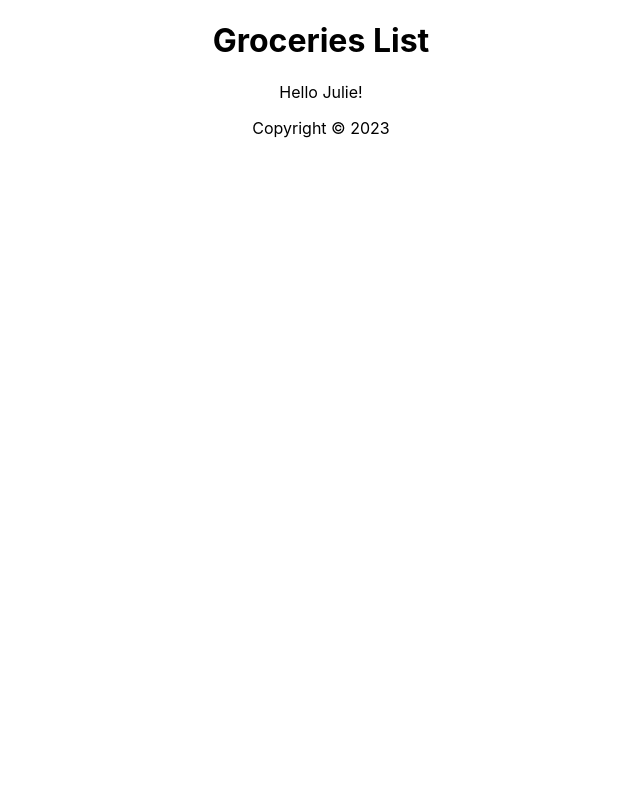
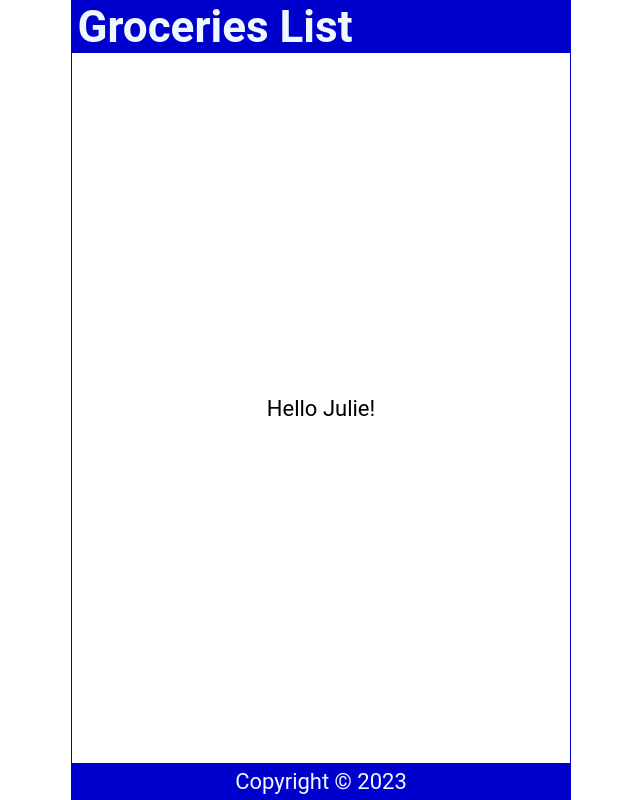
Before and after one commit to Jory-Roberts/react-sandbox, a React (Create React App) app in the folder 01/: page / in a window 1280 px wide. Shown: the whole page, without its empty margins (319-959 px from the left). Built offline with nearby package versions, Linux system fonts and the light colour scheme.

Commit message:
adds styles

```diff
--- a/01/src/App.css
+++ /dev/null
@@ -1,38 +0,0 @@
-.App {
-  text-align: center;
-}
-
-.App-logo {
-  height: 40vmin;
-  pointer-events: none;
-}
-
-@media (prefers-reduced-motion: no-preference) {
-  .App-logo {
-    animation: App-logo-spin infinite 20s linear;
-  }
-}
-
-.App-header {
-  background-color: #282c34;
-  min-height: 100vh;
-  display: flex;
-  flex-direction: column;
-  align-items: center;
-  justify-content: center;
-  font-size: calc(10px + 2vmin);
-  color: white;
-}
-
-.App-link {
-  color: #61dafb;
-}
-
-@keyframes App-logo-spin {
-  from {
-    transform: rotate(0deg);
-  }
-  to {
-    transform: rotate(360deg);
-  }
-}
--- a/01/src/App.js
+++ b/01/src/App.js
@@ -1,4 +1,3 @@
-import './App.css';
 import Header from './Header';
 import Content from './Content';
 import Footer from './Footer';
--- a/01/src/index.css
+++ b/01/src/index.css
@@ -1,13 +1,72 @@
 body {
-  margin: 0;
-  font-family: -apple-system, BlinkMacSystemFont, 'Segoe UI', 'Roboto', 'Oxygen',
-    'Ubuntu', 'Cantarell', 'Fira Sans', 'Droid Sans', 'Helvetica Neue',
-    sans-serif;
-  -webkit-font-smoothing: antialiased;
-  -moz-osx-font-smoothing: grayscale;
+    margin: 0;
+    font-family: -apple-system, BlinkMacSystemFont, 'Segoe UI', 'Roboto',
+        'Oxygen', 'Ubuntu', 'Cantarell', 'Fira Sans', 'Droid Sans',
+        'Helvetica Neue', sans-serif;
+    -webkit-font-smoothing: antialiased;
+    -moz-osx-font-smoothing: grayscale;
 }
 
 code {
-  font-family: source-code-pro, Menlo, Monaco, Consolas, 'Courier New',
-    monospace;
+    font-family: source-code-pro, Menlo, Monaco, Consolas, 'Courier New',
+        monospace;
 }
+
+* {
+    margin: 0;
+    padding: 0;
+    box-sizing: border-box;
+}
+
+html {
+    font-size: 22px;
+}
+
+body {
+    min-height: 100vh;
+    font-family: 'Roboto', 'Oxygen', 'Ubuntu', 'Cantarell', 'Fira Sans',
+        'Droid Sans', 'Helvetica Neue', sans-serif;
+    -webkit-font-smoothing: antialiased;
+    -moz-osx-font-smoothing: grayscale;
+}
+
+.App {
+    display: flex;
+    flex-direction: column;
+    justify-content: center;
+    align-items: center;
+    height: 100vh;
+    width: 100%;
+    max-width: 500px;
+    border: 1px solid mediumblue;
+    margin: auto;
+}
+
+header {
+    width: 100%;
+    padding: 0 0.25em;
+    background-color: mediumblue;
+    color: aliceblue;
+    display: flex;
+    justify-content: space-between;
+    align-items: center;
+}
+
+main {
+    width: 100%;
+    display: flex;
+    flex-direction: column;
+    flex-grow: 1;
+    justify-content: center;
+    align-items: center;
+    overflow-y: auto;
+}
+
+footer {
+    width: 100%;
+    padding: 0.25em;
+    background-color: mediumblue;
+    color: aliceblue;
+    display: grid;
+    place-content: center;
+}
```
Also changed, not shown: 01/src/Header.js (+5 -3 lines), 01/src/logo.svg (deleted).
